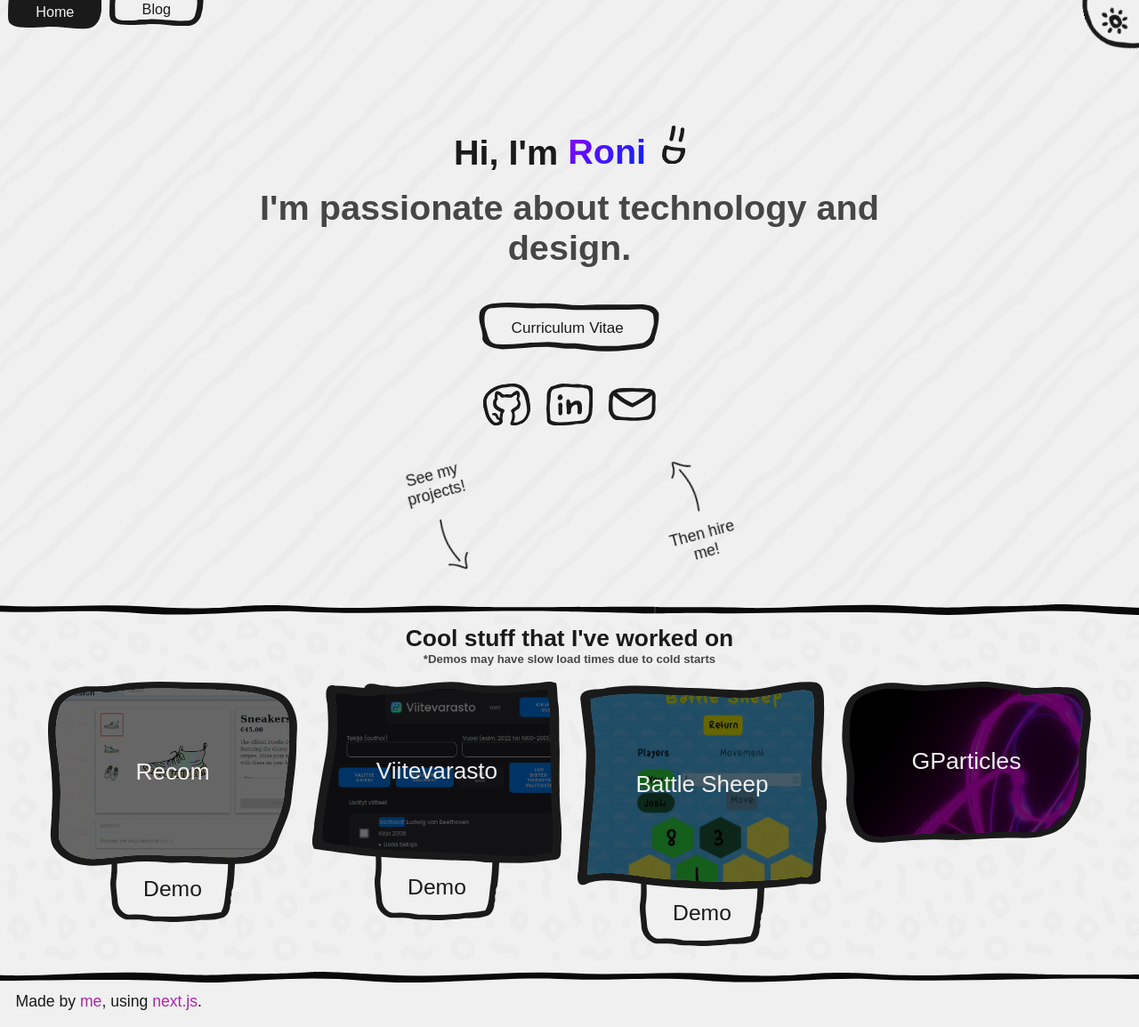
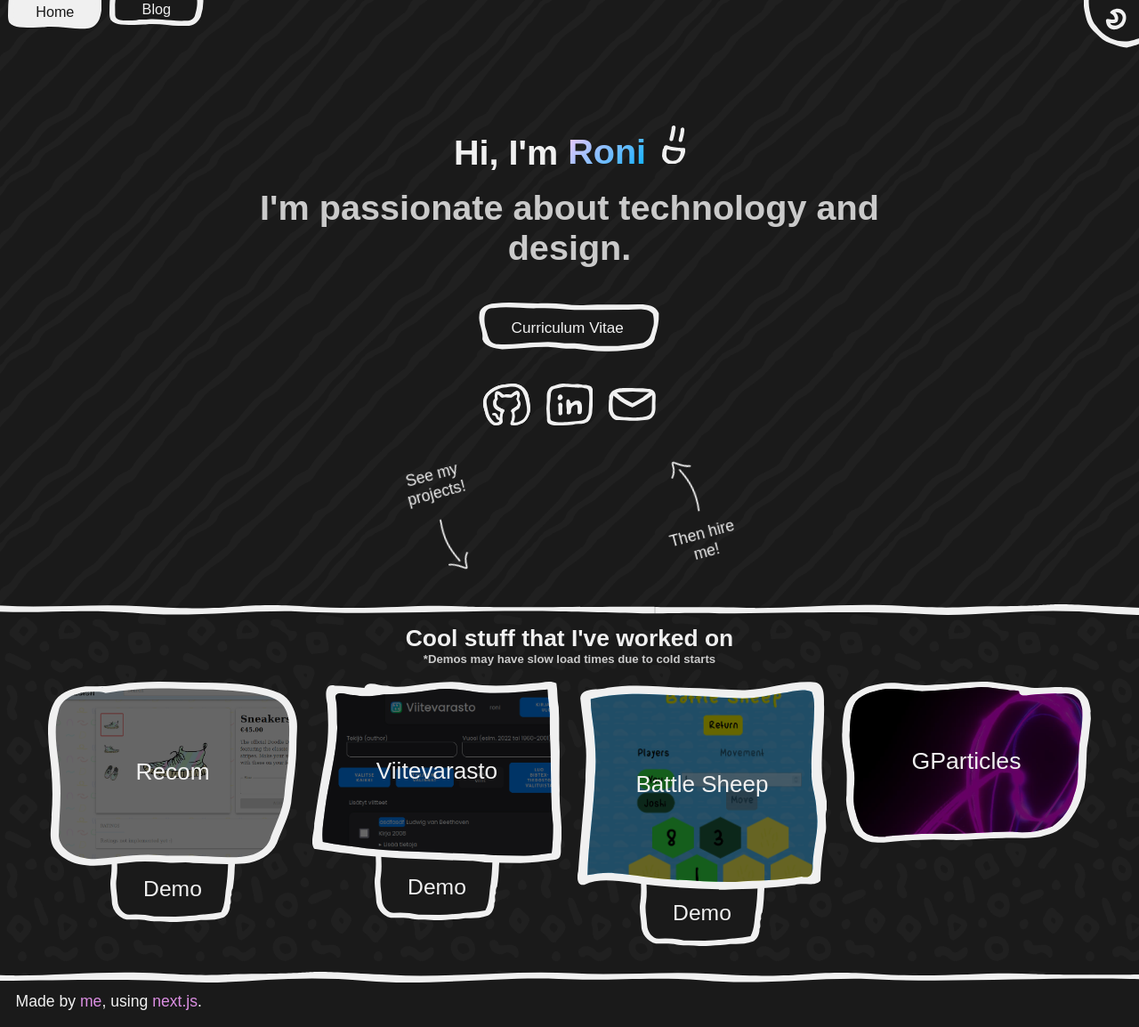
Before and after one commit to ronituohino/website, a Next.js app: page / in a window 1280 px wide. Shown: the whole page at 89% size. Built offline with nearby package versions, Linux system fonts and the light colour scheme; a web font is replaced by a local one.

Commit message:
Continue migration
Starting to look super clean

```diff
--- a/app/layout.tsx
+++ b/app/layout.tsx
@@ -1,94 +1,38 @@
 import "./globals.css";
 
-import Head from "next/head";
-import { ThemeProvider } from "next-themes";
-import { ThemeSwitch } from "../components/ThemeSwitch";
+import type { Metadata } from "next";
 
-import styles from "./app.module.css";
-import { PeekingLinkButton } from "../components/PeekingLinkButton";
-import { usePathname } from "next/navigation";
-import { InlineLink } from "../components/InlineLink";
+import Providers from "../components/Providers";
+import { Nav } from "../components/Nav";
+import { Footer } from "../components/Footer";
+import type { ReactNode } from "react";
 
 import localFont from "next/font/local";
-import type { Metadata } from "next";
 const myFont = localFont({
-  src: [
-    { path: "fonts/ShortStack.woff2" },
-    { path: "/fonts/ShortStack.woff" },
-    { path: "/fonts/ShortStack.ttf" },
-    { path: "/fonts/ShortStack.eot" },
-  ],
+  src: "../public/fonts/ShortStack.woff2",
+  display: "swap",
 });
 
 export const metadata: Metadata = {
   viewport: "width=device-width, initial-scale=1",
+  icons: {
+    icon: "/favicon.ico",
+  },
 };
 
-export default function RootLayout({
-  // Layouts must accept a children prop.
-  // This will be populated with nested layouts or pages
-  children,
-}: {
-  children: React.ReactNode;
-}) {
-  const pathname = usePathname();
-  const linkDisabled = (comparisonPath: string) => {
-    return comparisonPath === pathname;
-  };
+type RootLayoutProps = {
+  children: ReactNode;
+};
 
-  const linkStyles = (disabled: boolean) => {
-    if (disabled) {
-      return styles.disabledLink;
-    }
-    return styles.link;
-  };
-
+export default function RootLayout({ children }: RootLayoutProps) {
   return (
     <html lang="en" className={myFont.className}>
       <body>
-        <>
-          <Head>
-            <link rel="icon" href="/favicon.ico" />
-          </Head>
-
-          <ThemeProvider>
-            <nav className={styles.navContainer}>
-              <ul className={styles.links}>
-                <li>
-                  <PeekingLinkButton
-                    variant="large"
-                    text="Home"
-                    href="/"
-                    disabled={linkDisabled("/")}
-                    className={linkStyles(linkDisabled("/"))}
-                  />
-                </li>
-                <li>
-                  <PeekingLinkButton
-                    variant="large"
-                    text="Blog"
-                    href="/blogs"
-                    disabled={linkDisabled("/blogs")}
-                    className={linkStyles(linkDisabled("/blogs"))}
-                  />
-                </li>
-              </ul>
-
-              <ThemeSwitch className={styles.themeSwitch} />
-            </nav>
-            <main>{children}</main>
-            <div className={styles.footerBackground}>
-              <footer className={styles.footer}>
-                Made by{" "}
-                <InlineLink href="https://github.com/ronituohino">
-                  me
-                </InlineLink>
-                , using{" "}
-                <InlineLink href="https://nextjs.org/">next.js</InlineLink>.
-              </footer>
-            </div>
-          </ThemeProvider>
-        </>
+        <Providers>
+          <Nav />
+          <main>{children}</main>
+          <Footer />
+        </Providers>
       </body>
     </html>
   );
--- a/app/app.module.css
+++ b/components/Footer/Footer.module.css
@@ -1,29 +1,3 @@
-.navContainer {
-  position: -webkit-sticky; /* Safari */
-  position: sticky;
-  top: 0;
-  z-index: 100;
-}
-
-.links {
-  position: absolute;
-  display: flex;
-  gap: 0.5rem;
-  left: 0.5rem;
-  top: -1.2rem;
-}
-
-.links > * {
-  width: 6rem;
-}
-
-.themeSwitch {
-  position: absolute;
-  top: -3rem;
-  right: -2.5rem;
-  width: 6rem;
-}
-
 .footerBackground::before {
   content: "";
   height: 12px;
--- /dev/null
+++ b/components/Footer/index.tsx
@@ -0,0 +1,15 @@
+import { InlineLink } from "../InlineLink";
+
+import styles from "./Footer.module.css";
+
+export function Footer() {
+  return (
+    <div className={styles.footerBackground}>
+      <footer className={styles.footer}>
+        Made by{" "}
+        <InlineLink href="https://github.com/ronituohino">me</InlineLink>, using{" "}
+        <InlineLink href="https://nextjs.org/">next.js</InlineLink>.
+      </footer>
+    </div>
+  );
+}
--- /dev/null
+++ b/components/Nav/Nav.module.css
@@ -0,0 +1,25 @@
+.navContainer {
+  position: -webkit-sticky; /* Safari */
+  position: sticky;
+  top: 0;
+  z-index: 100;
+}
+
+.links {
+  position: absolute;
+  display: flex;
+  gap: 0.5rem;
+  left: 0.5rem;
+  top: -1.2rem;
+}
+
+.links > * {
+  width: 6rem;
+}
+
+.themeSwitch {
+  position: absolute;
+  top: -3rem;
+  right: -2.5rem;
+  width: 6rem;
+}
--- /dev/null
+++ b/components/Nav/index.tsx
@@ -0,0 +1,48 @@
+"use client";
+
+import { usePathname } from "next/navigation";
+
+import { ThemeSwitch } from "../ThemeSwitch";
+import { PeekingLinkButton } from "../PeekingLinkButton";
+
+import styles from "./Nav.module.css";
+
+export function Nav() {
+  const pathname = usePathname();
+  const linkDisabled = (comparisonPath: string) => {
+    return comparisonPath === pathname;
+  };
+
+  const linkStyles = (disabled: boolean) => {
+    if (disabled) {
+      return styles.disabledLink;
+    }
+    return styles.link;
+  };
+  return (
+    <nav className={styles.navContainer}>
+      <ul className={styles.links}>
+        <li>
+          <PeekingLinkButton
+            variant="large"
+            text="Home"
+            href="/"
+            disabled={linkDisabled("/")}
+            className={linkStyles(linkDisabled("/"))}
+          />
+        </li>
+        <li>
+          <PeekingLinkButton
+            variant="large"
+            text="Blog"
+            href="/blogs"
+            disabled={linkDisabled("/blogs")}
+            className={linkStyles(linkDisabled("/blogs"))}
+          />
+        </li>
+      </ul>
+
+      <ThemeSwitch className={styles.themeSwitch} />
+    </nav>
+  );
+}
--- /dev/null
+++ b/components/Providers/index.tsx
@@ -0,0 +1,17 @@
+"use client";
+import { ThemeProvider } from "next-themes";
+import type { ReactNode } from "react";
+
+type ProvidersProps = {
+  children: ReactNode;
+};
+
+export function Providers({ children }: ProvidersProps) {
+  return (
+    <ThemeProvider enableSystem attribute="class">
+      {children}
+    </ThemeProvider>
+  );
+}
+
+export default Providers;
--- a/components/ThemeSwitch/index.tsx
+++ b/components/ThemeSwitch/index.tsx
@@ -1,3 +1,5 @@
+"use client";
+
 import { useState, useEffect } from "react";
 import { useTheme } from "next-themes";
 
--- a/package.json
+++ b/package.json
@@ -1,7 +1,6 @@
 {
   "name": "portfolio",
   "version": "0.1.0",
-  "private": true,
   "scripts": {
     "dev": "dotenv -e .env.development -- pnpm dlx prisma migrate dev && NODE_ENV=development next dev",
     "build": "NODE_ENV=production next build",
```
Also changed, not shown: app/blogs/page.tsx (+3 -9 lines).
